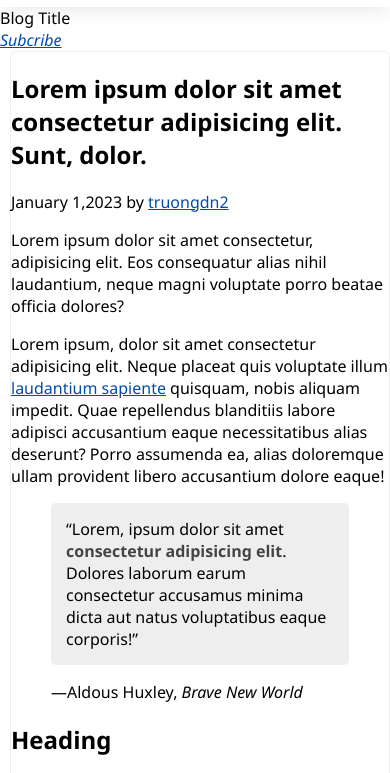
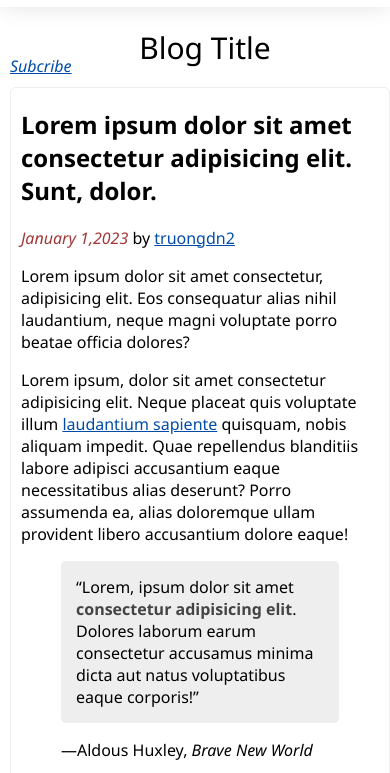
Before and after one commit to truongtom1993/Frontend-Web-Developer_css_webLayout_websiteComponents, a plain HTML site: page pages/blog_post.html in a window 390 px wide. Shown: the part 53-826 px from the top of the page. Drawn offline with Linux system fonts and the light colour scheme.

Commit message:
fix bug blog post

```diff
--- a/pages/blog_post.html
+++ b/pages/blog_post.html
@@ -38,7 +38,7 @@
 			<div class="main_article">
 				<div class="blog_main_content">
 					<h1 class="h1">Lorem ipsum dolor sit amet consectetur adipisicing elit. Sunt, dolor.</h1>
-					<p class="p"><span class="span">January 1,2023</span> by <a href="#">truongdn2</a></p>
+					<p class="p"><em class="span">January 1,2023</em> by <a href="#">truongdn2</a></p>
 					<p class="p">Lorem ipsum dolor sit amet consectetur, adipisicing elit. Eos consequatur alias nihil laudantium,
 						neque
 						magni voluptate porro beatae officia dolores?</p>
--- a/styles/mobile.css
+++ b/styles/mobile.css
@@ -19,7 +19,7 @@ em {
 u {
 	color: var(--color-underline);
 }
-a{
+a {
 	color: var(--color-primary);
 }
 header {
@@ -85,7 +85,6 @@ header {
 	margin-right: 10px;
 	outline: none;
 	padding: 6px;
-
 }
 #search_button {
 	padding: 8px 16px;
@@ -186,7 +185,7 @@ header {
 }
 
 .main_homepage_sidebar {
-	background-color: #cccccc7c;
+	background-color: #eee;
 	display: none;
 }
 
@@ -227,3 +226,28 @@ blockquote p::before {
 blockquote p::after {
 	content: '\201D';
 }
+.blog_title_header {
+	margin-top: 20px;
+	margin-bottom: 20px;
+	width: 100%;
+	height: 40px;
+	padding-left: 10px;
+	padding-right: 10px;
+	display: flex;
+	justify-content: center;
+	align-items: center;
+	font-style: bold;
+	font-size: 30px;
+}
+.subcribe_container {
+	position: relative;
+}
+.subcribe {
+	position: absolute;
+	top: -32px;
+	left: 10px;
+}
+.blog_main_content{
+	padding-left: 10px;
+	padding-right: 10px;
+}
--- a/styles/tablet.css
+++ b/styles/tablet.css
@@ -46,7 +46,7 @@
 	}
 	.sidebar_post_list a {
 		text-decoration: none;
-		color: var(--color-second);
+		/* color: var(--color-second); */
 	}
 	.card_header_right h2 {
 		margin-top: -10px;
@@ -65,9 +65,6 @@
 	}
 	.card_homepage {
 		padding: 20px;
-	}
-
-	.blog_post_page {
 	}
 
 	.blog_title_header {
```
